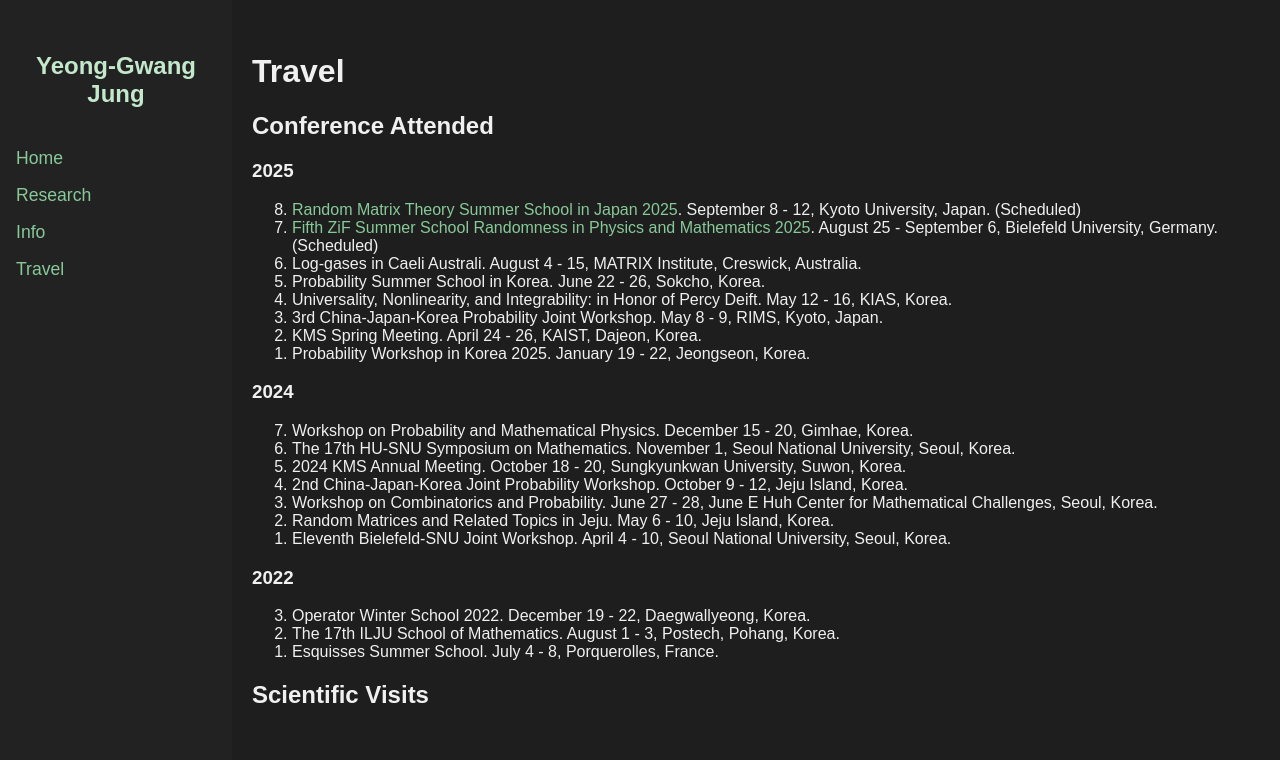
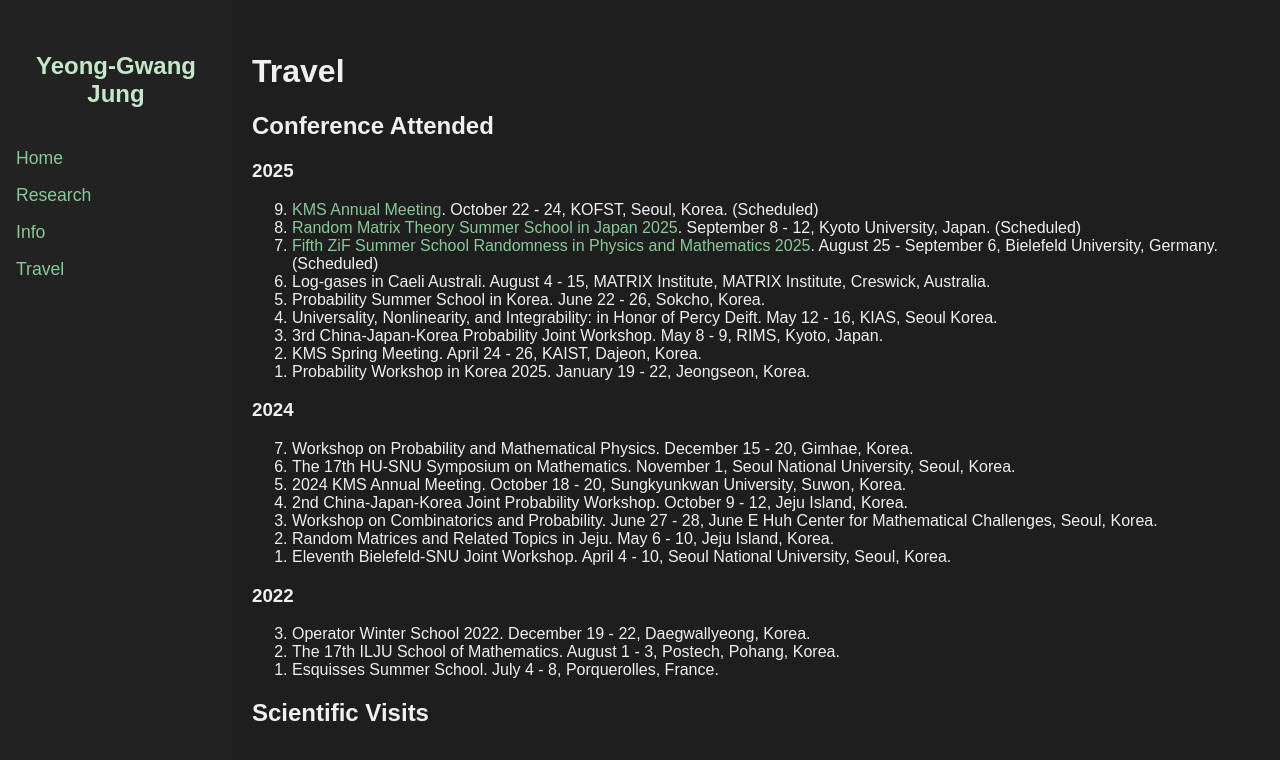
Before and after one commit to y-gJung/y-gJung.github.io, a Jekyll site: the page built from travel.md, in a window 1280 px wide. Shown: the top 760 px of the page. Built offline with Jekyll 4.4.1, drawn with Linux system fonts in a browser that asks for light colours.

Commit message:
Update travel.md

```diff
--- a/travel.md
+++ b/travel.md
@@ -10,19 +10,22 @@ title: Research
 ### 2025
 <ol reversed>
   <li>
+    <a href="https://www.kms.or.kr/conference/meeting/?period=90">KMS Annual Meeting</a>. October 22 - 24, KOFST, Seoul, Korea. (Scheduled)
+  </li>
+  <li>
     <a href="https://benoitcollins.github.io/rmt2025/">Random Matrix Theory Summer School in Japan 2025</a>. September 8 - 12,  Kyoto University, Japan. (Scheduled)
   </li>
   <li>
     <a href="https://indico.physik.uni-bielefeld.de/event/220/overview">Fifth ZiF Summer School Randomness in Physics and Mathematics 2025</a>. August 25 - September 6, Bielefeld University, Germany. (Scheduled)
   </li>
   <li>
-    Log-gases in Caeli Australi. August 4 - 15, MATRIX Institute, Creswick, Australia.
+    Log-gases in Caeli Australi. August 4 - 15, MATRIX Institute, MATRIX Institute, Creswick, Australia.
   </li>
   <li>
     Probability Summer School in Korea. June 22 - 26, Sokcho, Korea.
   </li>
   <li>
-    Universality, Nonlinearity, and Integrability: in Honor of Percy Deift. May 12 - 16, KIAS, Korea.
+    Universality, Nonlinearity, and Integrability: in Honor of Percy Deift. May 12 - 16, KIAS, Seoul Korea.
   </li>
   <li>
     3rd China-Japan-Korea Probability Joint Workshop. May 8 - 9, RIMS, Kyoto, Japan.
```
